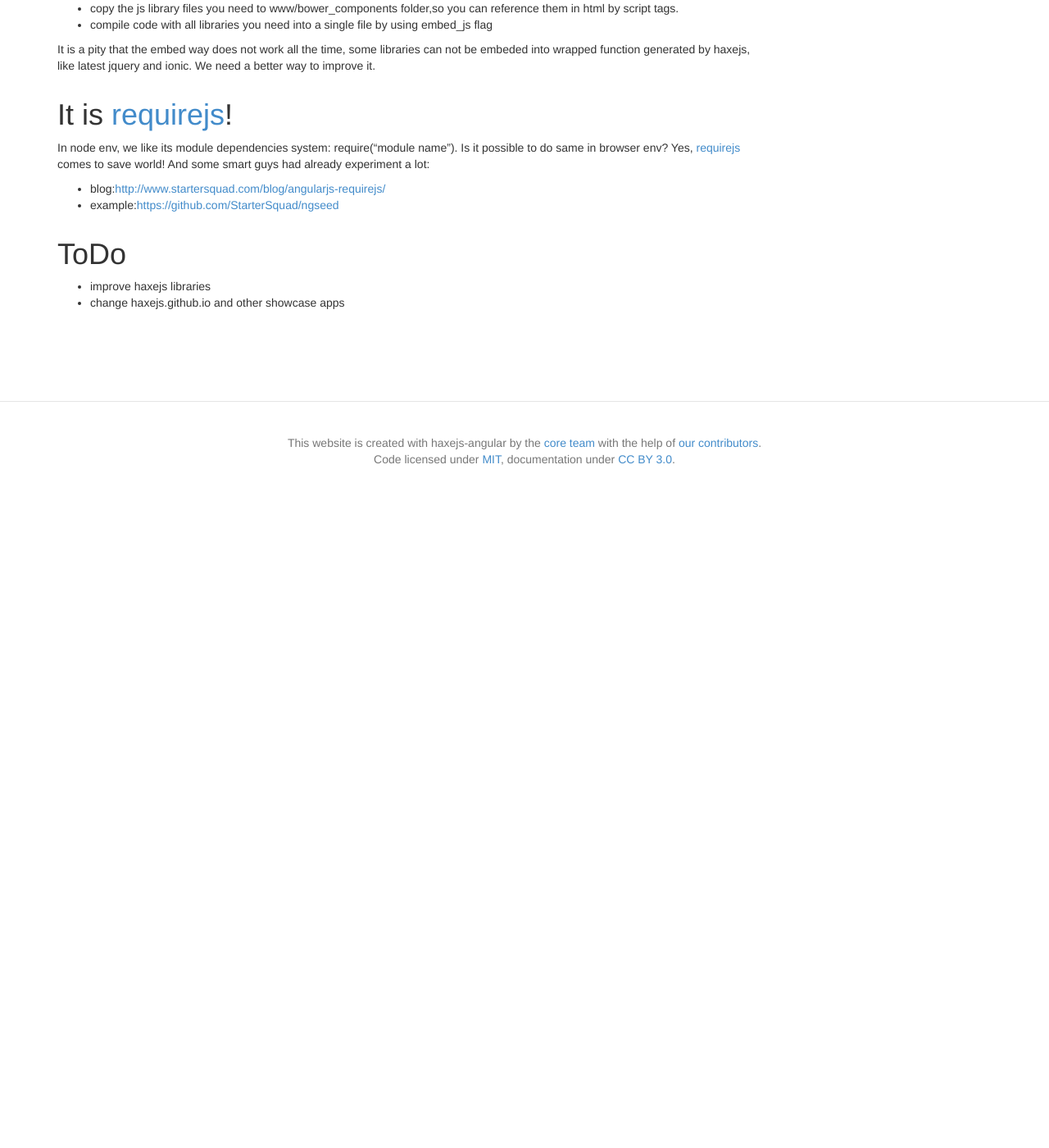
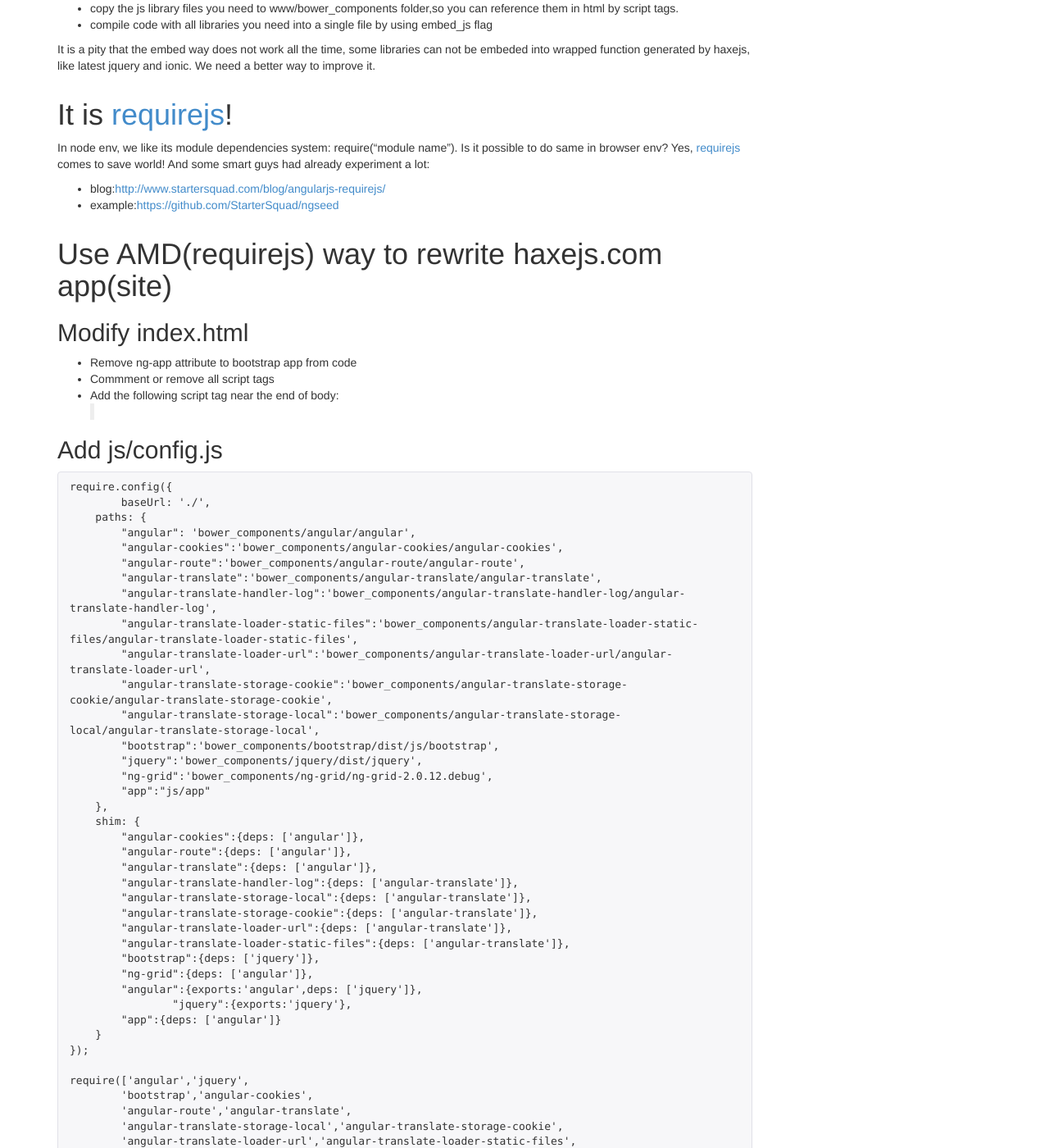
Before and after one commit to haxejs/haxejs.com, a Jekyll site: the page built from _posts/2014-12-27-angularjs-and-requirejs.md, in a window 1280 px wide and 1400 px high, scrolled down 488 px. Shown: the whole window at 82% size. Built offline with Jekyll 4.4.1, drawn with Linux system fonts in a browser that asks for light colours; Markdown is read by kramdown in place of the engine named in the settings; comment, search, counter and statistics services are not loaded; before the commit the page ends 1118 px from its top, so only the background shows below that; some of the changed text lies outside the part shown.

Commit message:
continue angularjs+requirejs blog writing

````diff
--- a/_posts/2014-12-27-angularjs-and-requirejs.md
+++ b/_posts/2014-12-27-angularjs-and-requirejs.md
@@ -24,6 +24,108 @@ And some smart guys had already experiment a lot:
 - blog:[http://www.startersquad.com/blog/angularjs-requirejs/](http://www.startersquad.com/blog/angularjs-requirejs/)
 - example:[https://github.com/StarterSquad/ngseed](https://github.com/StarterSquad/ngseed)
 
+#Use AMD(requirejs) way to rewrite haxejs.com app(site)
+
+##Modify index.html
+
+* Remove ng-app attribute to bootstrap app from code
+* Commment or remove all script tags
+* Add the following script tag near the end of body:
+>  <script src="bower_components/requirejs/require.js" data-main="js/config"></script>
+
+##Add js/config.js
+```
+require.config({
+	baseUrl: './',
+    paths: {
+        "angular": 'bower_components/angular/angular',
+        "angular-cookies":'bower_components/angular-cookies/angular-cookies',
+        "angular-route":'bower_components/angular-route/angular-route',
+        "angular-translate":'bower_components/angular-translate/angular-translate',
+        "angular-translate-handler-log":'bower_components/angular-translate-handler-log/angular-translate-handler-log',
+        "angular-translate-loader-static-files":'bower_components/angular-translate-loader-static-files/angular-translate-loader-static-files',
+        "angular-translate-loader-url":'bower_components/angular-translate-loader-url/angular-translate-loader-url',
+        "angular-translate-storage-cookie":'bower_components/angular-translate-storage-cookie/angular-translate-storage-cookie',
+        "angular-translate-storage-local":'bower_components/angular-translate-storage-local/angular-translate-storage-local',
+        "bootstrap":'bower_components/bootstrap/dist/js/bootstrap',
+        "jquery":'bower_components/jquery/dist/jquery',
+        "ng-grid":'bower_components/ng-grid/ng-grid-2.0.12.debug',
+        "app":"js/app"
+    },
+    shim: {
+    	"angular-cookies":{deps: ['angular']},
+    	"angular-route":{deps: ['angular']},
+    	"angular-translate":{deps: ['angular']},
+    	"angular-translate-handler-log":{deps: ['angular-translate']},
+    	"angular-translate-storage-local":{deps: ['angular-translate']},
+    	"angular-translate-storage-cookie":{deps: ['angular-translate']},
+    	"angular-translate-loader-url":{deps: ['angular-translate']},
+    	"angular-translate-loader-static-files":{deps: ['angular-translate']},
+    	"bootstrap":{deps: ['jquery']},
+    	"ng-grid":{deps: ['angular']},
+    	"angular":{exports:'angular',deps: ['jquery']},
+		"jquery":{exports:'jquery'},
+    	"app":{deps: ['angular']}
+    }
+});
+
+require(['angular','jquery',
+	'bootstrap','angular-cookies',
+	'angular-route','angular-translate',
+	'angular-translate-storage-local','angular-translate-storage-cookie',
+	'angular-translate-loader-url','angular-translate-loader-static-files',
+	'angular-translate-handler-log','ng-grid','app'], function(angular) {
+
+		angular.bootstrap(document,["com.haxejs"]);
+});
+
+```
+
+##Run it, it should work as expected.
+
+#Use requirejs optimizer tool to combine all related scripts together and minifies them to one single file
+
+##Install optimizer tool
+> npm install -g requirejs
+
+##Add build profile -- build.js
+```
+({
+	baseUrl: './www/',
+    paths: {
+		//exclude modules -- "module":'empty:',
+        "angular": 'bower_components/angular/angular',
+        "angular-cookies":'bower_components/angular-cookies/angular-cookies',
+        "angular-route":'bower_components/angular-route/angular-route',
+        "angular-translate":'bower_components/angular-translate/angular-translate',
+        "angular-translate-handler-log":'bower_components/angular-translate-handler-log/angular-translate-handler-log',
+        "angular-translate-loader-static-files":'bower_components/angular-translate-loader-static-files/angular-translate-loader-static-files',
+        "angular-translate-loader-url":'bower_components/angular-translate-loader-url/angular-translate-loader-url',
+        "angular-translate-storage-cookie":'bower_components/angular-translate-storage-cookie/angular-translate-storage-cookie',
+        "angular-translate-storage-local":'bower_components/angular-translate-storage-local/angular-translate-storage-local',
+        "bootstrap":'bower_components/bootstrap/dist/js/bootstrap',
+        "jquery":'bower_components/jquery/dist/jquery',
+        "ng-grid":'bower_components/ng-grid/ng-grid-2.0.12.debug',
+		"requireLib":"bower_components/requirejs/require",
+        "app":"js/app"
+    },
+
+	include:"requireLib",
+	name:"js/config",
+	out:"www/js/app-compiled.js"
+})
+```
+
+##Generate file with optimize or without optimize
+> r.js -o build.js
+> r.js -o build.js optimize=none
+
+##Modify index.html to only include the single script file:
+change
+> <script src="bower_components/requirejs/require.js" data-main="js/config"></script>
+to
+> <script src="js/app-compiled.js"></script>
+
 #ToDo
 - improve haxejs libraries
 - change haxejs.github.io and other showcase apps
````
